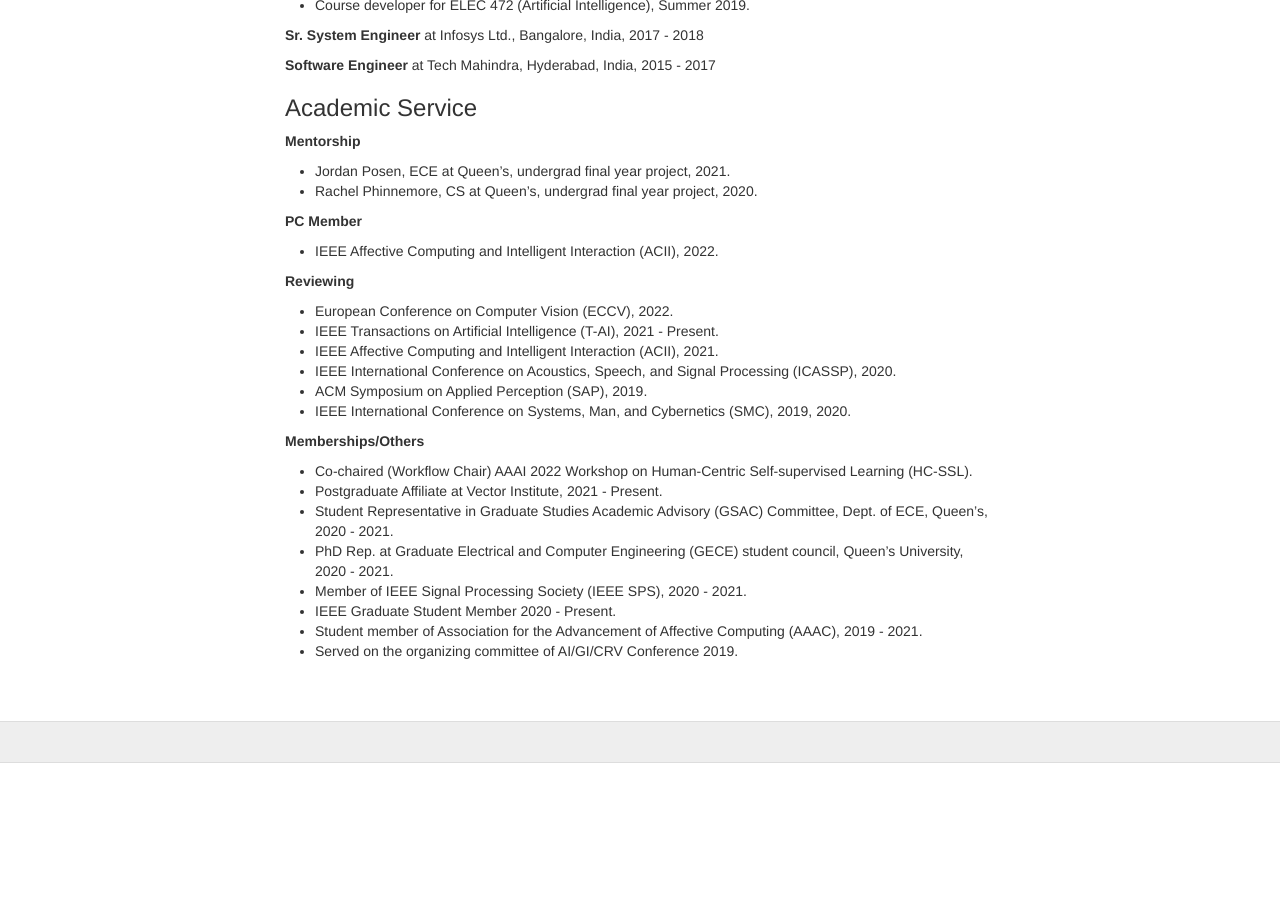
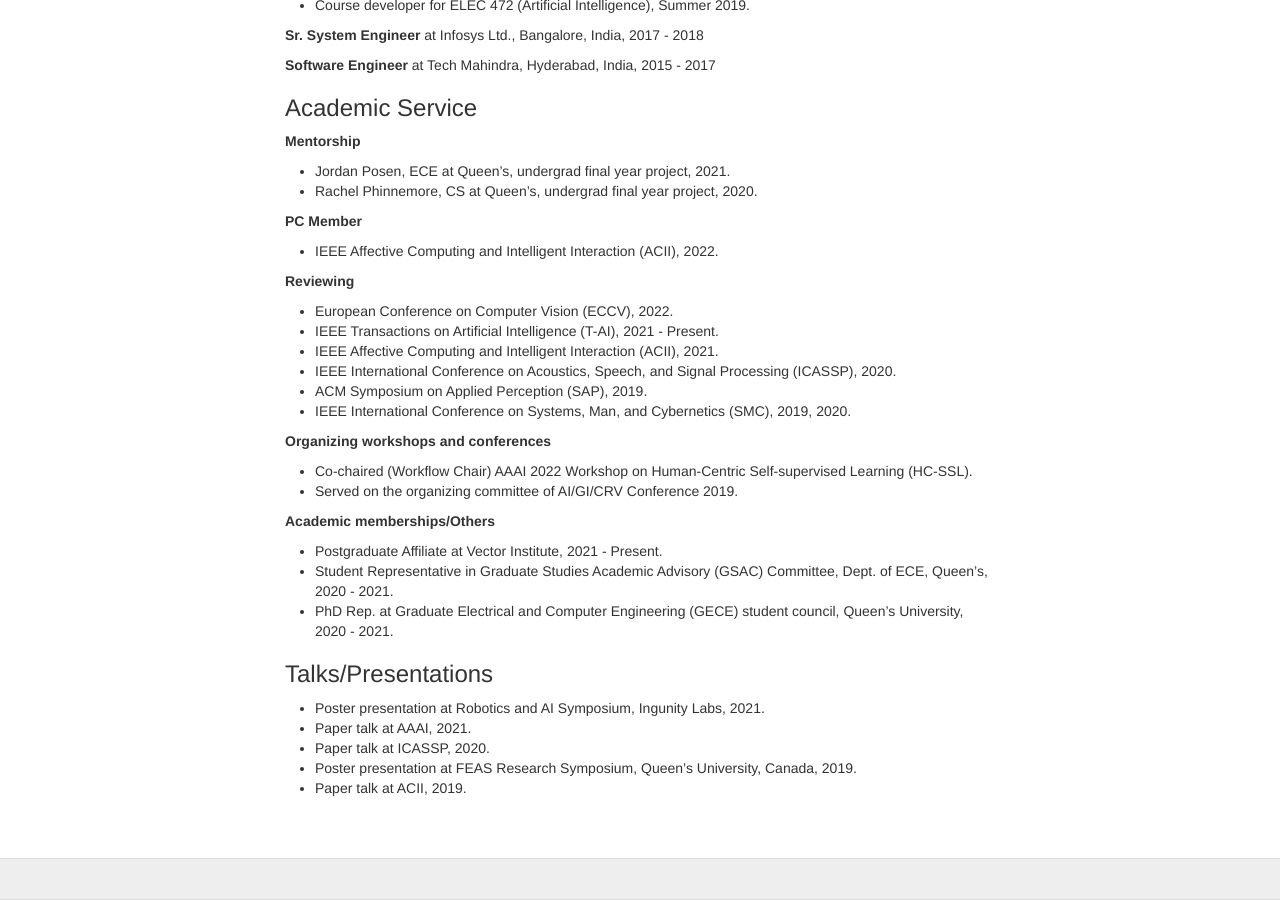
Before and after one commit to pritamqu/pritamqu.github.io, a Jekyll site: the page built from bio.md, in a window 1280 px wide and 900 px high, scrolled down 687 px. Built offline with Jekyll 4.4.1, drawn with Linux system fonts in a browser that asks for light colours; before the commit the page ends 1450 px from its top, so only the background shows below that.

Commit message:
Update bio.md

```diff
--- a/bio.md
+++ b/bio.md
@@ -52,12 +52,22 @@
 - ACM Symposium on Applied Perception (SAP), 2019.
 - IEEE International Conference on Systems, Man, and Cybernetics (SMC), 2019, 2020.
 
-**Memberships/Others**
+**Organizing workshops and conferences**
 - Co-chaired (Workflow Chair) AAAI 2022 Workshop on Human-Centric Self-supervised Learning (HC-SSL).
+- Served on the organizing committee of AI/GI/CRV Conference 2019.
+
+**Academic memberships/Others**
 - Postgraduate Affiliate at Vector Institute, 2021 - Present.
 - Student Representative in Graduate Studies Academic Advisory (GSAC) Committee, Dept. of ECE, Queen's, 2020 - 2021.
 - PhD Rep. at Graduate Electrical and Computer Engineering (GECE) student council, Queen's University, 2020 - 2021.
-- Member of IEEE Signal Processing Society (IEEE SPS), 2020 - 2021.
-- IEEE Graduate Student Member 2020 - Present.
-- Student member of Association for the Advancement of Affective Computing (AAAC), 2019 - 2021.
-- Served on the organizing committee of AI/GI/CRV Conference 2019.
+<!-- - Member of IEEE Signal Processing Society (IEEE SPS), 2020 - 2021. -->
+<!-- - IEEE Graduate Student Member 2020 - Present. -->
+<!-- - Student member of Association for the Advancement of Affective Computing (AAAC), 2019 - 2021. -->
+
+### Talks/Presentations
+
+- Poster presentation at Robotics and AI Symposium, Ingunity Labs, 2021.
+- Paper talk at AAAI, 2021.
+- Paper talk at ICASSP, 2020.
+- Poster presentation at FEAS Research Symposium, Queen’s University, Canada, 2019.
+- Paper talk at ACII, 2019.
```
